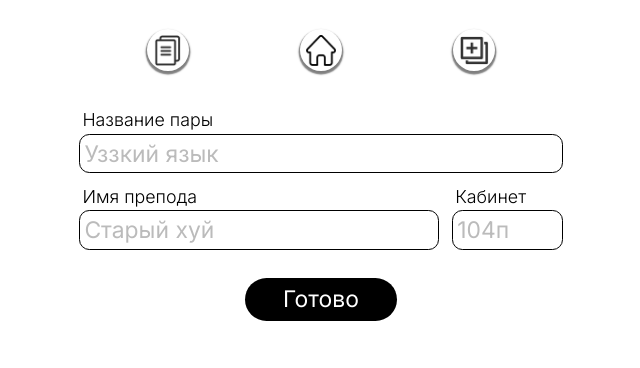
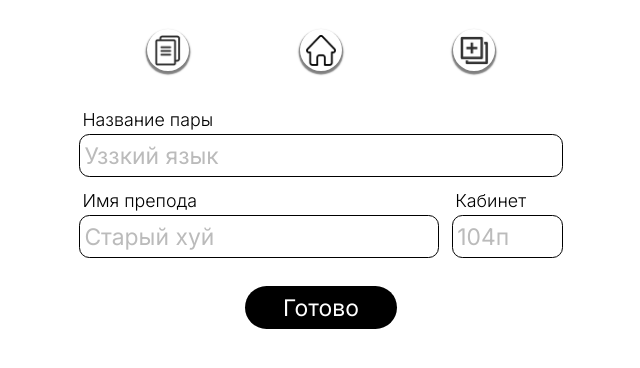
Before and after one commit to stinger222/edu-schedule-constructor, a React (Create React App) app: page /#/add/lesson in a window 1280 px wide. Shown: the top 368 px of the page, without its empty margins (319-959 px from the left). Built offline with nearby package versions, Linux system fonts and the light colour scheme.

Commit message:
Set Input component width

```diff
--- a/src/components/Input/Input.styled.ts
+++ b/src/components/Input/Input.styled.ts
@@ -17,6 +17,7 @@ export const StyledInput = styled.div`
     outline: none;
     font-size: 0.9em;
     width: 100%;
+		height: 1.9em;
   }
 
   & .invalid:is(input) {
```
